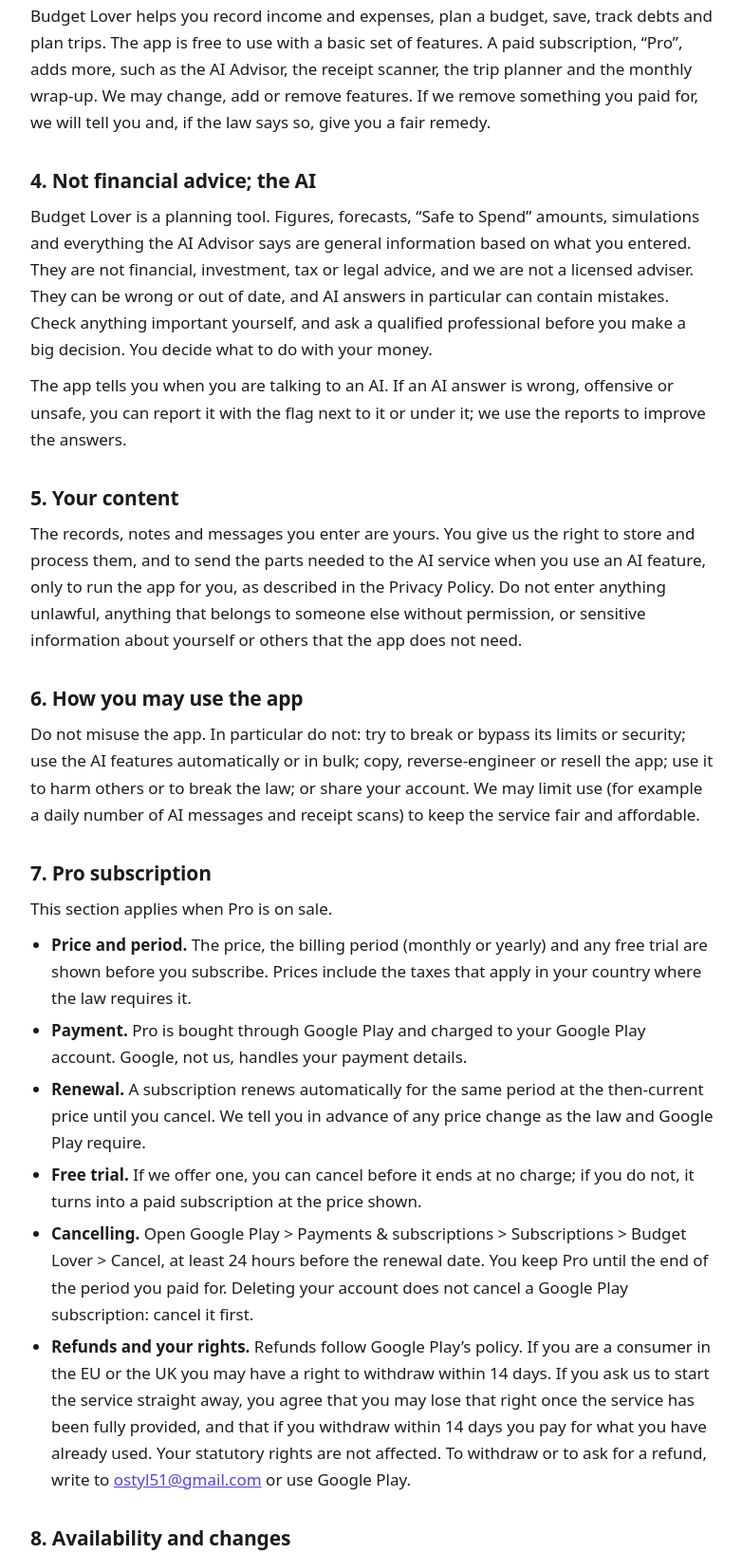
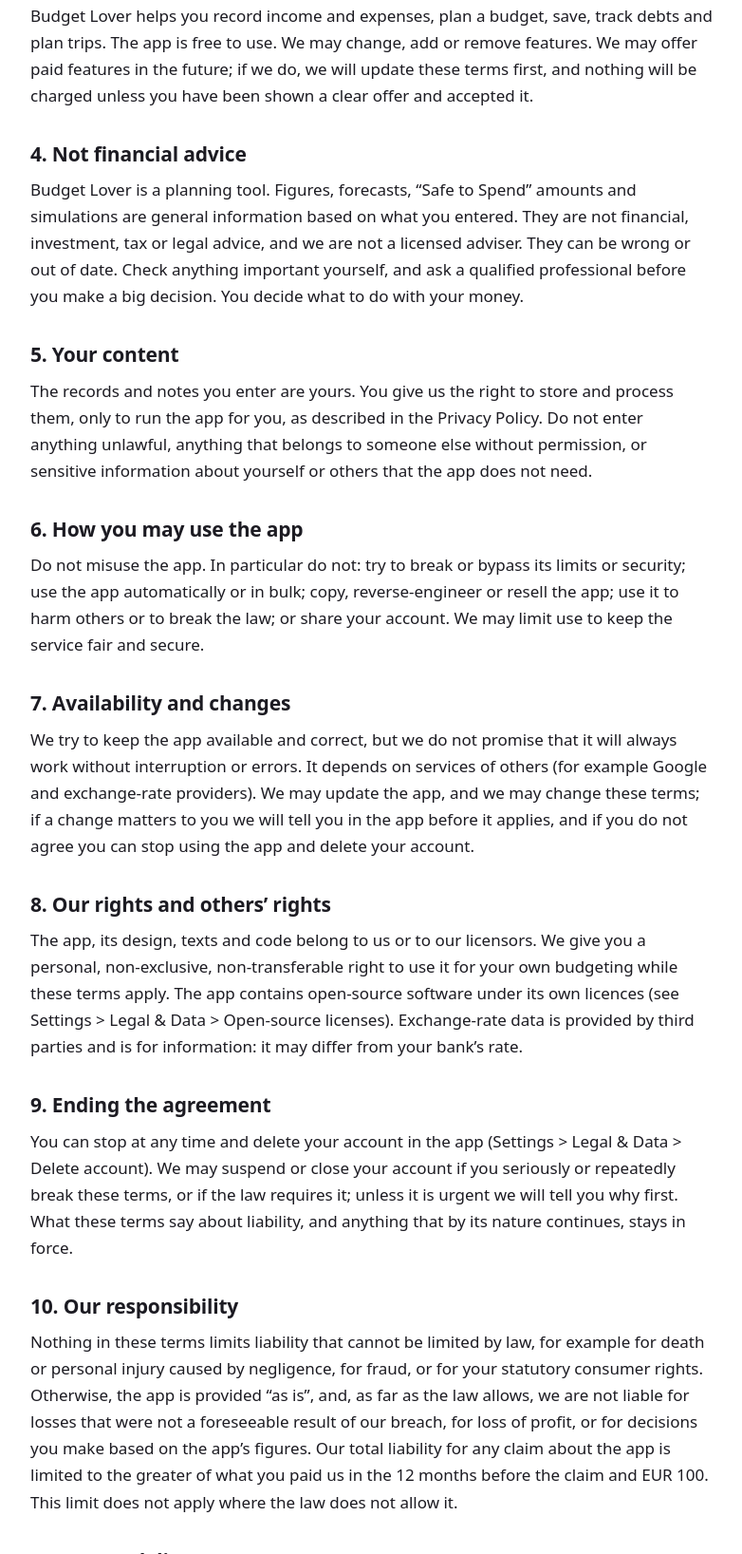
Before and after one commit to ostyl51/budget-lover-legal, a plain HTML site: page terms.html in a window 1280 px wide. Shown: the part 537-2173 px from the top of the page at 95% size, without its empty margins (248-1030 px from the left). Drawn offline with Linux system fonts and the light colour scheme.

Commit message:
Update terms.html

```diff
--- a/terms.html
+++ b/terms.html
@@ -4,7 +4,7 @@
 <meta charset="utf-8">
 <meta name="viewport" content="width=device-width, initial-scale=1">
 <title>Budget Lover Terms of Use</title>
-<meta name="description" content="The rules for using the Budget Lover app: what it is, what it is not, the Pro subscription and your rights.">
+<meta name="description" content="The rules for using the Budget Lover app: what it is, what it is not, and your rights.">
 <link rel="stylesheet" href="style.css">
 </head>
 <body>
@@ -19,7 +19,7 @@
 </div></header>
 <main class="wrap">
   <h1>Budget Lover Terms of Use</h1>
-  <p class="meta">Last updated: 23 November 2026 (version 2026-11-23)</p>
+  <p class="meta">Last updated: 27 November 2026 (version 2026-11-27)</p>
 
   <h2 id="who">1. Who these terms are between</h2>
   <p>These terms are an agreement between you and Orestis Stylianidis, Kyriakou Matsi 23, Tseri 2480, Nicosia, Cyprus (&ldquo;we&rdquo;, &ldquo;us&rdquo;) about your use of the Budget Lover app (the &ldquo;app&rdquo;). By creating an account or using the app you accept them. If you do not, please do not use the app. Our <a href="privacy.html">Privacy Policy</a> explains how we handle your data.</p>
@@ -28,45 +28,33 @@
   <p>You must be at least 18 years old, and able to enter a contract where you live. You must give correct information and keep your sign-in details and your App PIN private. You are responsible for what happens under your account.</p>
 
   <h2 id="what">3. What the app is</h2>
-  <p>Budget Lover helps you record income and expenses, plan a budget, save, track debts and plan trips. The app is free to use with a basic set of features. A paid subscription, &ldquo;Pro&rdquo;, adds more, such as the AI Advisor, the receipt scanner, the trip planner and the monthly wrap-up. We may change, add or remove features. If we remove something you paid for, we will tell you and, if the law says so, give you a fair remedy.</p>
+  <p>Budget Lover helps you record income and expenses, plan a budget, save, track debts and plan trips. The app is free to use. We may change, add or remove features. We may offer paid features in the future; if we do, we will update these terms first, and nothing will be charged unless you have been shown a clear offer and accepted it.</p>
 
-  <h2 id="advice">4. Not financial advice; the AI</h2>
-  <p>Budget Lover is a planning tool. Figures, forecasts, &ldquo;Safe to Spend&rdquo; amounts, simulations and everything the AI Advisor says are general information based on what you entered. They are not financial, investment, tax or legal advice, and we are not a licensed adviser. They can be wrong or out of date, and AI answers in particular can contain mistakes. Check anything important yourself, and ask a qualified professional before you make a big decision. You decide what to do with your money.</p>
-  <p>The app tells you when you are talking to an AI. If an AI answer is wrong, offensive or unsafe, you can report it with the flag next to it or under it; we use the reports to improve the answers.</p>
+  <h2 id="advice">4. Not financial advice</h2>
+  <p>Budget Lover is a planning tool. Figures, forecasts, &ldquo;Safe to Spend&rdquo; amounts and simulations are general information based on what you entered. They are not financial, investment, tax or legal advice, and we are not a licensed adviser. They can be wrong or out of date. Check anything important yourself, and ask a qualified professional before you make a big decision. You decide what to do with your money.</p>
 
   <h2 id="content">5. Your content</h2>
-  <p>The records, notes and messages you enter are yours. You give us the right to store and process them, and to send the parts needed to the AI service when you use an AI feature, only to run the app for you, as described in the Privacy Policy. Do not enter anything unlawful, anything that belongs to someone else without permission, or sensitive information about yourself or others that the app does not need.</p>
+  <p>The records and notes you enter are yours. You give us the right to store and process them, only to run the app for you, as described in the Privacy Policy. Do not enter anything unlawful, anything that belongs to someone else without permission, or sensitive information about yourself or others that the app does not need.</p>
 
   <h2 id="use">6. How you may use the app</h2>
-  <p>Do not misuse the app. In particular do not: try to break or bypass its limits or security; use the AI features automatically or in bulk; copy, reverse-engineer or resell the app; use it to harm others or to break the law; or share your account. We may limit use (for example a daily number of AI messages and receipt scans) to keep the service fair and affordable.</p>
+  <p>Do not misuse the app. In particular do not: try to break or bypass its limits or security; use the app automatically or in bulk; copy, reverse-engineer or resell the app; use it to harm others or to break the law; or share your account. We may limit use to keep the service fair and secure.</p>
 
-  <h2 id="pro">7. Pro subscription</h2>
-  <p>This section applies when Pro is on sale.</p>
-  <ul>
-    <li><strong>Price and period.</strong> The price, the billing period (monthly or yearly) and any free trial are shown before you subscribe. Prices include the taxes that apply in your country where the law requires it.</li>
-    <li><strong>Payment.</strong> Pro is bought through Google Play and charged to your Google Play account. Google, not us, handles your payment details.</li>
-    <li><strong>Renewal.</strong> A subscription renews automatically for the same period at the then-current price until you cancel. We tell you in advance of any price change as the law and Google Play require.</li>
-    <li><strong>Free trial.</strong> If we offer one, you can cancel before it ends at no charge; if you do not, it turns into a paid subscription at the price shown.</li>
-    <li><strong>Cancelling.</strong> Open Google Play &gt; Payments &amp; subscriptions &gt; Subscriptions &gt; Budget Lover &gt; Cancel, at least 24 hours before the renewal date. You keep Pro until the end of the period you paid for. Deleting your account does not cancel a Google Play subscription: cancel it first.</li>
-    <li><strong>Refunds and your rights.</strong> Refunds follow Google Play&rsquo;s policy. If you are a consumer in the EU or the UK you may have a right to withdraw within 14 days. If you ask us to start the service straight away, you agree that you may lose that right once the service has been fully provided, and that if you withdraw within 14 days you pay for what you have already used. Your statutory rights are not affected. To withdraw or to ask for a refund, write to <a href="mailto:ostyl51@gmail.com">ostyl51@gmail.com</a> or use Google Play.</li>
-  </ul>
-
-  <h2 id="availability">8. Availability and changes</h2>
+  <h2 id="availability">7. Availability and changes</h2>
   <p>We try to keep the app available and correct, but we do not promise that it will always work without interruption or errors. It depends on services of others (for example Google and exchange-rate providers). We may update the app, and we may change these terms; if a change matters to you we will tell you in the app before it applies, and if you do not agree you can stop using the app and delete your account.</p>
 
-  <h2 id="rights">9. Our rights and others&rsquo; rights</h2>
+  <h2 id="rights">8. Our rights and others&rsquo; rights</h2>
   <p>The app, its design, texts and code belong to us or to our licensors. We give you a personal, non-exclusive, non-transferable right to use it for your own budgeting while these terms apply. The app contains open-source software under its own licences (see Settings &gt; Legal &amp; Data &gt; Open-source licenses). Exchange-rate data is provided by third parties and is for information: it may differ from your bank&rsquo;s rate.</p>
 
-  <h2 id="ending">10. Ending the agreement</h2>
+  <h2 id="ending">9. Ending the agreement</h2>
   <p>You can stop at any time and delete your account in the app (Settings &gt; Legal &amp; Data &gt; Delete account). We may suspend or close your account if you seriously or repeatedly break these terms, or if the law requires it; unless it is urgent we will tell you why first. What these terms say about liability, and anything that by its nature continues, stays in force.</p>
 
-  <h2 id="responsibility">11. Our responsibility</h2>
-  <p>Nothing in these terms limits liability that cannot be limited by law, for example for death or personal injury caused by negligence, for fraud, or for your statutory consumer rights. Otherwise, the app is provided &ldquo;as is&rdquo;, and, as far as the law allows, we are not liable for losses that were not a foreseeable result of our breach, for loss of profit, or for decisions you make based on the app&rsquo;s figures or the AI&rsquo;s answers. Our total liability for any claim about the app is limited to the greater of what you paid us in the 12 months before the claim and EUR 100. This limit does not apply where the law does not allow it.</p>
+  <h2 id="responsibility">10. Our responsibility</h2>
+  <p>Nothing in these terms limits liability that cannot be limited by law, for example for death or personal injury caused by negligence, for fraud, or for your statutory consumer rights. Otherwise, the app is provided &ldquo;as is&rdquo;, and, as far as the law allows, we are not liable for losses that were not a foreseeable result of our breach, for loss of profit, or for decisions you make based on the app&rsquo;s figures. Our total liability for any claim about the app is limited to the greater of what you paid us in the 12 months before the claim and EUR 100. This limit does not apply where the law does not allow it.</p>
 
-  <h2 id="law">12. Law and disputes</h2>
+  <h2 id="law">11. Law and disputes</h2>
   <p>These terms are governed by the law of Cyprus. If you are a consumer you keep the protection of the mandatory laws of the country where you live, and you may bring a claim in the courts there. Otherwise the courts of Cyprus have jurisdiction. Please contact us first at <a href="mailto:ostyl51@gmail.com">ostyl51@gmail.com</a>: most problems can be solved quickly.</p>
 
-  <h2 id="contact">13. Contact</h2>
+  <h2 id="contact">12. Contact</h2>
   <p>Orestis Stylianidis, Kyriakou Matsi 23, Tseri 2480, Nicosia, Cyprus. Email: <a href="mailto:ostyl51@gmail.com">ostyl51@gmail.com</a>.</p>
 </main>
 <footer class="site"><div class="wrap">
```
